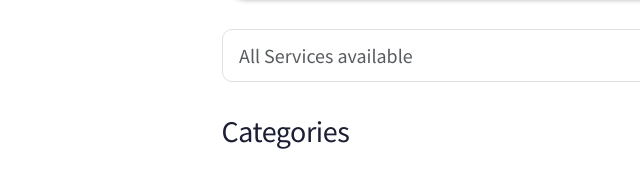
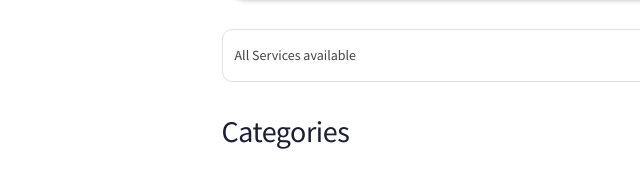
Before and after one commit to dineshkush/xpose-matters, a plain HTML site: page index.html in a window 1280 px wide. Shown: the part 412-586 px from the top of the page, 99-739 px from the left. Drawn offline with nearby package versions, Linux system fonts and the light colour scheme; a web font is replaced by a local one.

Commit message:
search bar

```diff
--- a/index.html
+++ b/index.html
@@ -114,8 +114,8 @@
         <div class="container">
             <div class="row">
                 <div class="col-12">
-                    <div class="input-group" data-bs-toggle="modal" data-bs-target="#exampleModal">
-                        <input type="search" class="form-control" placeholder="All Services available" />
+                    <div class="search-group" data-bs-toggle="modal" data-bs-target="#exampleModal">
+                        <div class="title">All Services available</div>
                         <div class="search_btn">
                             <i class="fa-solid fa-magnifying-glass"></i>
                         </div>
--- a/style.css
+++ b/style.css
@@ -140,14 +140,14 @@ body, html, p {
 .search_bar_area {
 	padding-top: 32px;
 }
-.search_bar_area .input-group {
+.search_bar_area .search-group {
 	border: 1px solid #e2e2e2;
 	border-radius: 10px;
 	display: flex;
 	align-items: center;
-	padding: 5px 6px;
+	padding: 5px 6px 5px 12px;
 }
-.search_bar_area .input-group .form-control {
+.search_bar_area .search-group .form-control {
 	box-shadow: none !important;
 	border: none !important;
 	outline: none !important;
@@ -156,16 +156,18 @@ body, html, p {
 	font-size: 20px;
 	line-height: 25.14px;
 }
-.search_bar_area .input-group :not(.btn-check) + .btn:active {
+.search_bar_area .search-group :not(.btn-check) + .btn:active {
 	color: transparent !important;
 	border: none !important;
 	box-shadow: none !important;
 }
-.search_bar_area .input-group .location_icon {
+.search_bar_area .search-group .location_icon {
 	margin-right: 10px;
 }
-
-.search_bar_area .input-group .search_btn {
+.search_bar_area .search-group .title {
+	width: 100%;
+}
+.search_bar_area .search-group .search_btn {
 	background-color: #032d5f;
 	padding: 10px 15px;
 	border-radius: 10px !important;
```
